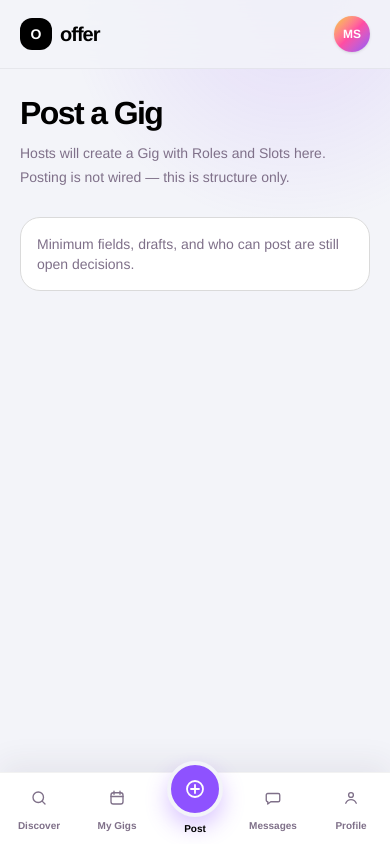
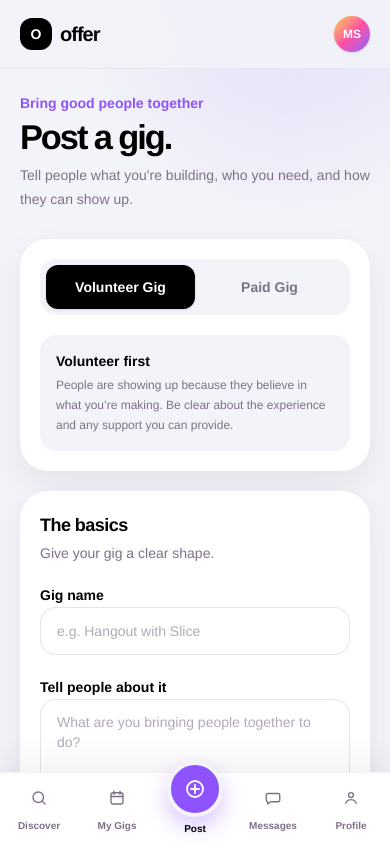
Before and after one commit to mafiaslice/offer, a Next.js app: page /post in a window 390 px wide. Shown: the top 844 px of the page. Built offline with nearby package versions, Linux system fonts and the light colour scheme.

Commit message:
feat: add mobile-first post gig flow

```diff
--- a/app/post/page.tsx
+++ b/app/post/page.tsx
@@ -1,5 +1,5 @@
 import type { Metadata } from "next";
-import { PlaceholderPage } from "@/components/placeholder-page";
+import { PostGigForm } from "@/components/post-gig-form";
 
 export const metadata: Metadata = {
   title: "Post",
@@ -7,13 +7,13 @@ export const metadata: Metadata = {
 
 export default function PostPage() {
   return (
-    <PlaceholderPage
-      title="Post a Gig"
-      description="Hosts will create a Gig with Roles and Slots here. Posting is not wired — this is structure only."
-    >
-      <div className="rounded-card border border-border bg-white p-4 text-sm text-purple-gray">
-        Minimum fields, drafts, and who can post are still open decisions.
-      </div>
-    </PlaceholderPage>
+    <div className="mx-auto max-w-2xl space-y-7">
+      <header className="space-y-2">
+        <p className="text-sm font-semibold text-purple">Bring good people together</p>
+        <h1 className="text-[2.15rem] font-bold leading-[0.98] tracking-[-0.06em] sm:text-5xl">Post a gig.</h1>
+        <p className="max-w-xl text-sm leading-6 text-purple-gray sm:text-base">Tell people what you&apos;re building, who you need, and how they can show up.</p>
+      </header>
+      <PostGigForm />
+    </div>
   );
 }
--- /dev/null
+++ b/components/post-gig-form.tsx
@@ -0,0 +1,75 @@
+"use client";
+
+import { useState, type FormEvent } from "react";
+
+type GigKind = "volunteer" | "paid";
+
+const inputClass = "min-h-12 w-full rounded-2xl border border-black/10 bg-white px-4 text-sm font-medium text-black outline-none transition placeholder:text-purple-gray/60 focus:border-purple focus:ring-4 focus:ring-purple/10";
+const labelClass = "text-sm font-bold text-black";
+
+export function PostGigForm() {
+  const [kind, setKind] = useState<GigKind>("volunteer");
+  const [roles, setRoles] = useState(["Guest welcome & check-in"]);
+  const [submitted, setSubmitted] = useState(false);
+
+  function addRole() {
+    setRoles((current) => [...current, ""]);
+  }
+
+  function updateRole(index: number, value: string) {
+    setRoles((current) => current.map((role, roleIndex) => roleIndex === index ? value : role));
+  }
+
+  function submit(event: FormEvent<HTMLFormElement>) {
+    event.preventDefault();
+    setSubmitted(true);
+  }
+
+  return (
+    <form onSubmit={submit} className="space-y-5 pb-5">
+      <section className="rounded-[1.75rem] bg-white p-5 shadow-[0_14px_34px_rgba(53,32,79,0.08)] sm:p-7">
+        <div className="mb-5 flex rounded-2xl bg-lavender p-1.5">
+          {(["volunteer", "paid"] as const).map((option) => (
+            <button key={option} type="button" onClick={() => setKind(option)} className={`min-h-11 flex-1 rounded-xl text-sm font-bold capitalize transition-all ${kind === option ? "bg-black text-white shadow-sm" : "text-purple-gray hover:text-black"}`}>
+              {option} gig
+            </button>
+          ))}
+        </div>
+        <div className="rounded-2xl bg-lavender p-4">
+          <p className="text-sm font-bold text-black">{kind === "volunteer" ? "Volunteer first" : "A paid opportunity"}</p>
+          <p className="mt-1 text-xs leading-5 text-purple-gray">{kind === "volunteer" ? "People are showing up because they believe in what you’re making. Be clear about the experience and any support you can provide." : "Be clear about the work, time commitment, and payment. Paid gigs will be surfaced after volunteer opportunities."}</p>
+        </div>
+      </section>
+
+      <section className="space-y-5 rounded-[1.75rem] bg-white p-5 shadow-[0_14px_34px_rgba(53,32,79,0.08)] sm:p-7">
+        <div className="space-y-1"><h2 className="text-lg font-bold tracking-[-0.03em]">The basics</h2><p className="text-sm text-purple-gray">Give your gig a clear shape.</p></div>
+        <label className="block space-y-2"><span className={labelClass}>Gig name</span><input className={inputClass} placeholder="e.g. Hangout with Slice" required /></label>
+        <label className="block space-y-2"><span className={labelClass}>Tell people about it</span><textarea className={`${inputClass} min-h-32 resize-none py-3`} placeholder="What are you bringing people together to do?" required /></label>
+        <div className="grid gap-4 sm:grid-cols-2"><label className="block space-y-2"><span className={labelClass}>Category</span><select className={inputClass} defaultValue="events"><option value="events">Events</option><option value="community">Community</option><option value="hospitality">Hospitality</option><option value="projects">Projects</option></select></label><label className="block space-y-2"><span className={labelClass}>Gig type</span><select className={inputClass} defaultValue="in-person"><option value="in-person">In-person</option><option value="remote">Remote</option></select></label></div>
+      </section>
+
+      <section className="space-y-5 rounded-[1.75rem] bg-white p-5 shadow-[0_14px_34px_rgba(53,32,79,0.08)] sm:p-7">
+        <div className="space-y-1"><h2 className="text-lg font-bold tracking-[-0.03em]">When and where</h2><p className="text-sm text-purple-gray">Help people know what showing up looks like.</p></div>
+        <label className="block space-y-2"><span className={labelClass}>Place</span><div className="relative"><span className="pointer-events-none absolute left-4 top-1/2 -translate-y-1/2 text-purple-gray">⌖</span><input className={`${inputClass} pl-10`} placeholder="Search for a place or add an address" required /></div></label>
+        <div className="grid gap-4 sm:grid-cols-2"><label className="block space-y-2"><span className={labelClass}>Date</span><input type="date" className={inputClass} required /></label><label className="block space-y-2"><span className={labelClass}>Start time</span><input type="time" className={inputClass} required /></label></div>
+      </section>
+
+      <section className="space-y-5 rounded-[1.75rem] bg-white p-5 shadow-[0_14px_34px_rgba(53,32,79,0.08)] sm:p-7">
+        <div className="space-y-1"><h2 className="text-lg font-bold tracking-[-0.03em]">People and roles</h2><p className="text-sm text-purple-gray">Set expectations and keep slots visible.</p></div>
+        <label className="block space-y-2"><span className={labelClass}>Total slots</span><input type="number" min="1" defaultValue="5" className={inputClass} required /></label>
+        <div className="space-y-3"><div className="flex items-center justify-between"><span className={labelClass}>Roles needed</span><span className="text-xs font-semibold text-purple-gray">{roles.length} role{roles.length === 1 ? "" : "s"}</span></div>{roles.map((role, index) => <div key={`${index}-${role}`} className="flex gap-2"><input className={inputClass} value={role} onChange={(event) => updateRole(index, event.target.value)} placeholder="e.g. Guest welcome & check-in" aria-label={`Role ${index + 1}`} /><button type="button" onClick={() => setRoles((current) => current.filter((_, roleIndex) => roleIndex !== index))} className="grid size-12 shrink-0 place-items-center rounded-2xl border border-black/10 text-lg text-purple-gray transition-colors hover:border-error hover:text-error" aria-label={`Remove role ${index + 1}`}>×</button></div>)}<button type="button" onClick={addRole} className="min-h-11 rounded-full border border-dashed border-purple px-4 text-sm font-bold text-purple transition-colors hover:bg-lavender">+ Add another role</button></div>
+      </section>
+
+      <section className="space-y-5 rounded-[1.75rem] bg-white p-5 shadow-[0_14px_34px_rgba(53,32,79,0.08)] sm:p-7">
+        <div className="space-y-1"><h2 className="text-lg font-bold tracking-[-0.03em]">The details people need</h2><p className="text-sm text-purple-gray">Clear instructions make good gigs feel safe.</p></div>
+        {kind === "volunteer" ? <label className="block space-y-2"><span className={labelClass}>Incentive or support</span><input className={inputClass} placeholder="e.g. Transport support and breakfast provided" /></label> : <label className="block space-y-2"><span className={labelClass}>Payment</span><input className={inputClass} placeholder="e.g. ₦35,000 per person" /></label>}
+        <label className="block space-y-2"><span className={labelClass}>Instructions</span><textarea className={`${inputClass} min-h-28 resize-none py-3`} placeholder="Dress code, arrival time, what to bring..." /></label>
+        <button type="button" className="flex min-h-28 w-full flex-col items-center justify-center rounded-2xl border border-dashed border-black/15 bg-lavender text-center transition-colors hover:border-purple"><span className="text-2xl text-purple">＋</span><span className="mt-1 text-sm font-bold">Add photos or a cover</span><span className="mt-1 text-xs text-purple-gray">Show people what they&apos;re joining</span></button>
+      </section>
+
+      {submitted ? <div role="status" className="rounded-2xl bg-success/15 p-4 text-sm font-semibold text-[#328e1c]">Your gig draft is ready. Publishing will connect once the backend is wired.</div> : null}
+      <button type="submit" className="flex min-h-14 w-full items-center justify-center rounded-2xl bg-black px-5 text-base font-bold text-white shadow-[0_14px_28px_rgba(0,0,0,0.16)] transition-colors hover:bg-purple">{kind === "volunteer" ? "Create volunteer gig" : "Create paid gig"}</button>
+      <p className="text-center text-xs leading-5 text-purple-gray">You can edit the details before publishing. Offer will never publish without your confirmation.</p>
+    </form>
+  );
+}
```
